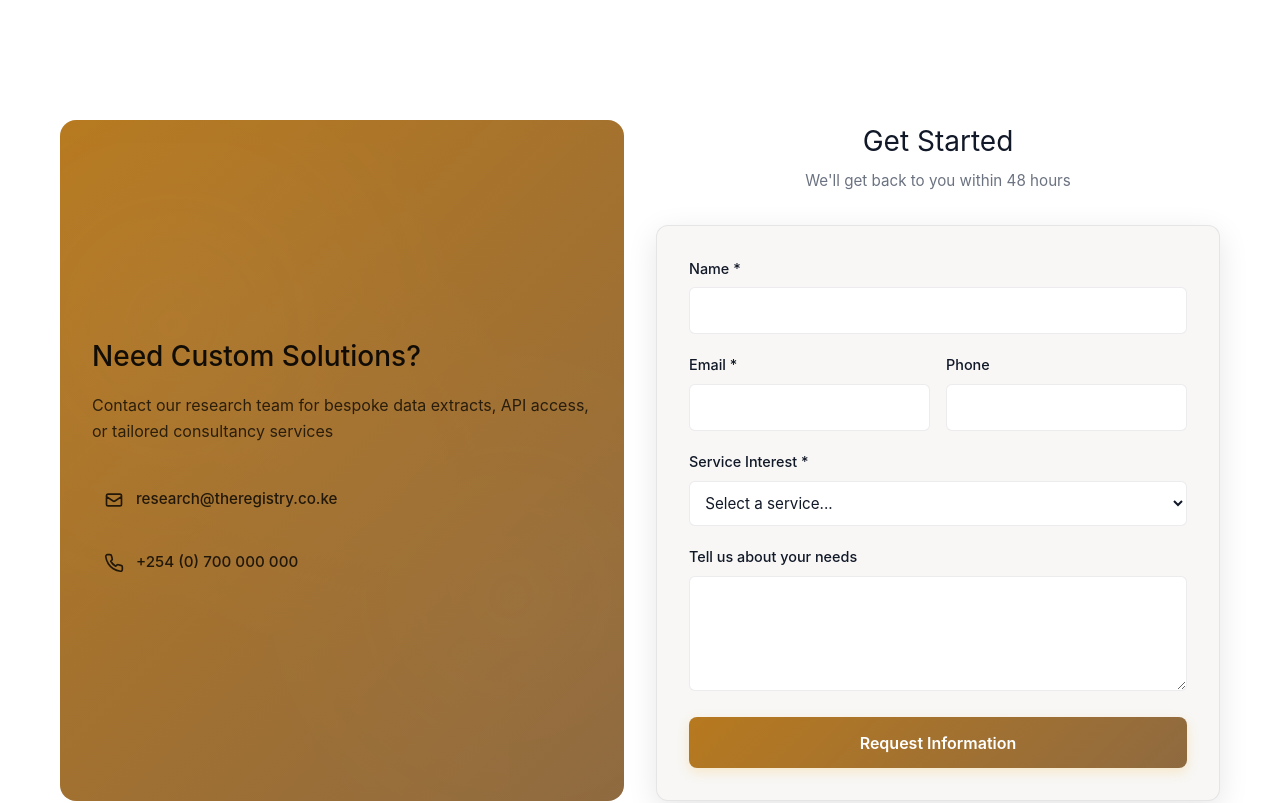
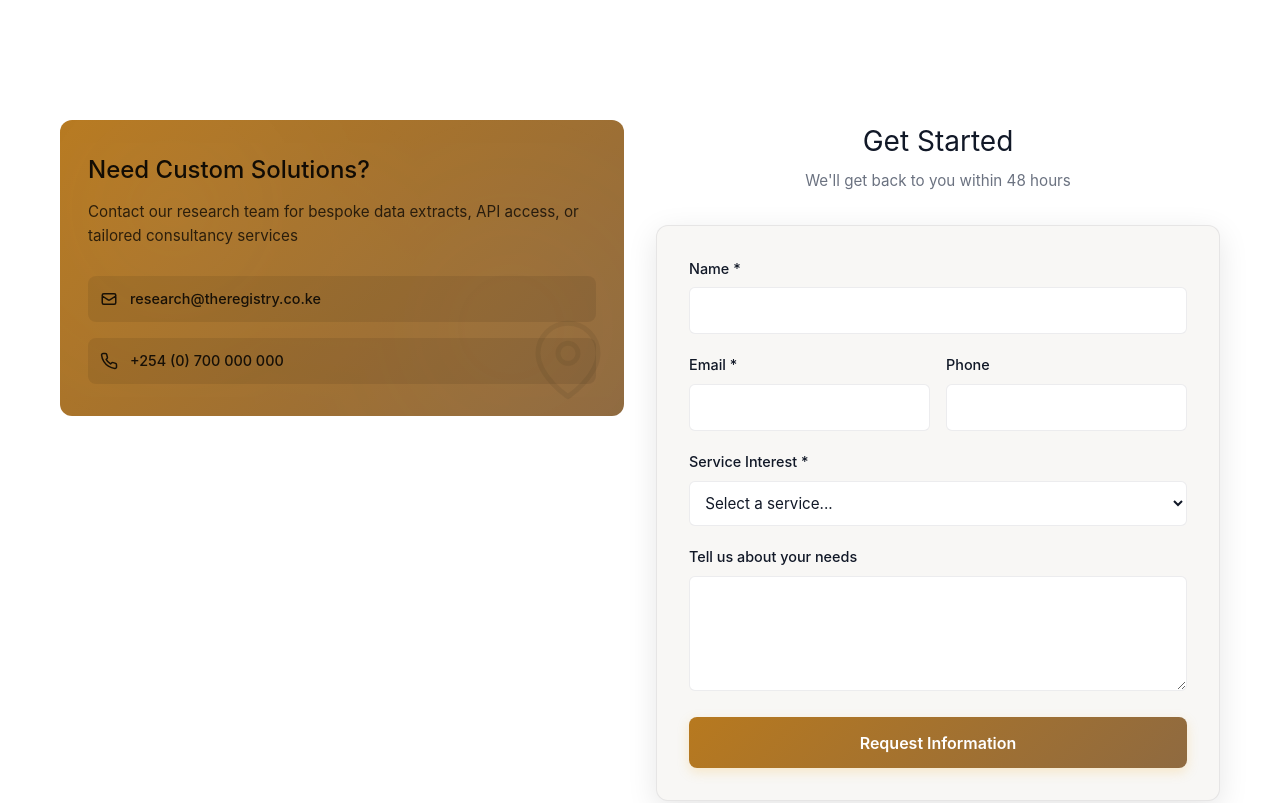
Before and after one commit to RonKG/verity-site, a Next.js app: page /services in a window 1280 px wide. Shown: the part 1636-2439 px from the top of the page. Built offline with nearby package versions, Linux system fonts and the light colour scheme.

Commit message:
refactor(services): make custom solutions CTA more compact and eye-pleasant

```diff
--- a/pages/services.js
+++ b/pages/services.js
@@ -390,46 +390,46 @@ export default function Services() {
             {/* Research Team CTA */}
             <div style={{
               background: `linear-gradient(135deg, var(--theme-accent), var(--theme-accent-strong))`,
-              borderRadius: "16px",
-              padding: "2.5rem 2rem",
+              borderRadius: "12px",
+              padding: "2rem 1.75rem",
               position: "relative",
               overflow: "hidden",
-              height: "100%",
               display: "flex",
               flexDirection: "column",
-              justifyContent: "center"
+              justifyContent: "space-between"
             }}>
               {/* Background pattern */}
               <div style={{
                 position: "absolute",
                 inset: 0,
-                opacity: 0.1,
-                backgroundImage: 'radial-gradient(circle at 20% 30%, rgba(255,255,255,0.3) 0%, transparent 50%), radial-gradient(circle at 80% 70%, rgba(255,255,255,0.2) 0%, transparent 50%)'
+                opacity: 0.08,
+                backgroundImage: 'radial-gradient(circle at 20% 30%, rgba(255,255,255,0.4) 0%, transparent 50%), radial-gradient(circle at 80% 70%, rgba(255,255,255,0.3) 0%, transparent 50%)'
               }} />
 
               <div style={{ position: "relative", zIndex: 1 }}>
                 <h2 style={{
-                  fontSize: "1.75rem",
+                  fontSize: "1.5rem",
                   fontWeight: "500",
-                  marginBottom: "1rem",
+                  marginBottom: "0.75rem",
                   color: "rgba(0,0,0,0.9)"
                 }}>
                   Need Custom Solutions?
                 </h2>
                 <p style={{
-                  fontSize: "1rem",
+                  fontSize: "0.95rem",
                   color: "rgba(0,0,0,0.75)",
-                  marginBottom: "2rem",
+                  marginBottom: "1.75rem",
                   lineHeight: "1.6"
                 }}>
                   Contact our research team for bespoke data extracts, API access, or tailored consultancy services
                 </p>
+
                 <div style={{
                   display: "flex",
                   flexDirection: "column",
                   gap: "1rem",
-                  fontSize: "0.95rem",
-                  color: "rgba(0,0,0,0.8)"
+                  fontSize: "0.9rem",
+                  color: "rgba(0,0,0,0.85)"
                 }}>
                   <a href="mailto:research@theregistry.co.ke" style={{
                     textDecoration: "none",
@@ -437,9 +437,19 @@ export default function Services() {
                     display: "flex",
                     alignItems: "center",
                     gap: "0.75rem",
-                    fontWeight: "500"
+                    fontWeight: "500",
+                    padding: "0.75rem",
+                    background: "rgba(0,0,0,0.08)",
+                    borderRadius: "8px",
+                    transition: "all 0.2s ease"
+                  }}
+                  onMouseEnter={(e) => {
+                    e.currentTarget.style.background = "rgba(0,0,0,0.12)";
+                  }}
+                  onMouseLeave={(e) => {
+                    e.currentTarget.style.background = "rgba(0,0,0,0.08)";
                   }}>
-                    <svg width="20" height="20" viewBox="0 0 24 24" fill="none">
+                    <svg width="18" height="18" viewBox="0 0 24 24" fill="none">
                       <path d="M3 8l7.89 5.26a2 2 0 002.22 0L21 8M5 19h14a2 2 0 002-2V7a2 2 0 00-2-2H5a2 2 0 00-2 2v10a2 2 0 002 2z" stroke="currentColor" strokeWidth="2" strokeLinecap="round" strokeLinejoin="round"/>
                     </svg>
                     research@theregistry.co.ke
@@ -450,14 +460,38 @@ export default function Services() {
                     display: "flex",
                     alignItems: "center",
                     gap: "0.75rem",
-                    fontWeight: "500"
+                    fontWeight: "500",
+                    padding: "0.75rem",
+                    background: "rgba(0,0,0,0.08)",
+                    borderRadius: "8px",
+                    transition: "all 0.2s ease"
+                  }}
+                  onMouseEnter={(e) => {
+                    e.currentTarget.style.background = "rgba(0,0,0,0.12)";
+                  }}
+                  onMouseLeave={(e) => {
+                    e.currentTarget.style.background = "rgba(0,0,0,0.08)";
                   }}>
-                    <svg width="20" height="20" viewBox="0 0 24 24" fill="none">
+                    <svg width="18" height="18" viewBox="0 0 24 24" fill="none">
                       <path d="M22 16.92v3a2 2 0 01-2.18 2 19.79 19.79 0 01-8.63-3.07 19.5 19.5 0 01-6-6 19.79 19.79 0 01-3.07-8.67A2 2 0 014.11 2h3a2 2 0 012 1.72 12.84 12.84 0 00.7 2.81 2 2 0 01-.45 2.11L8.09 9.91a16 16 0 006 6l1.27-1.27a2 2 0 012.11-.45 12.84 12.84 0 002.81.7A2 2 0 0122 16.92z" stroke="currentColor" strokeWidth="2" strokeLinecap="round" strokeLinejoin="round"/>
                     </svg>
                     +254 (0) 700 000 000
                   </a>
                 </div>
+              </div>
+
+              {/* Decorative icon at bottom */}
+              <div style={{
+                position: "absolute",
+                bottom: "1rem",
+                right: "1rem",
+                opacity: 0.12,
+                zIndex: 0
+              }}>
+                <svg width="80" height="80" viewBox="0 0 24 24" fill="none">
+                  <path d="M21 10c0 7-9 13-9 13s-9-6-9-13a9 9 0 0118 0z" stroke="rgba(0,0,0,0.5)" strokeWidth="1.5" strokeLinecap="round" strokeLinejoin="round"/>
+                  <circle cx="12" cy="10" r="3" stroke="rgba(0,0,0,0.5)" strokeWidth="1.5"/>
+                </svg>
               </div>
             </div>
 
```
